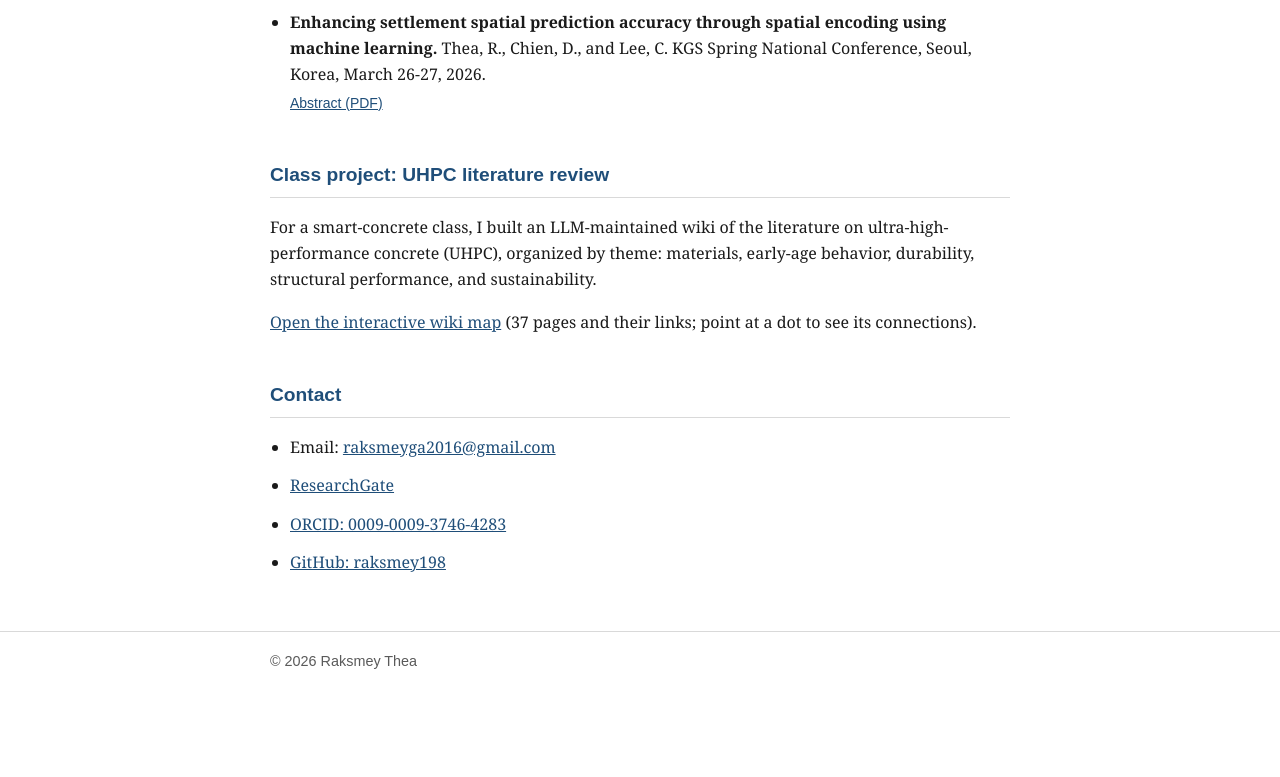
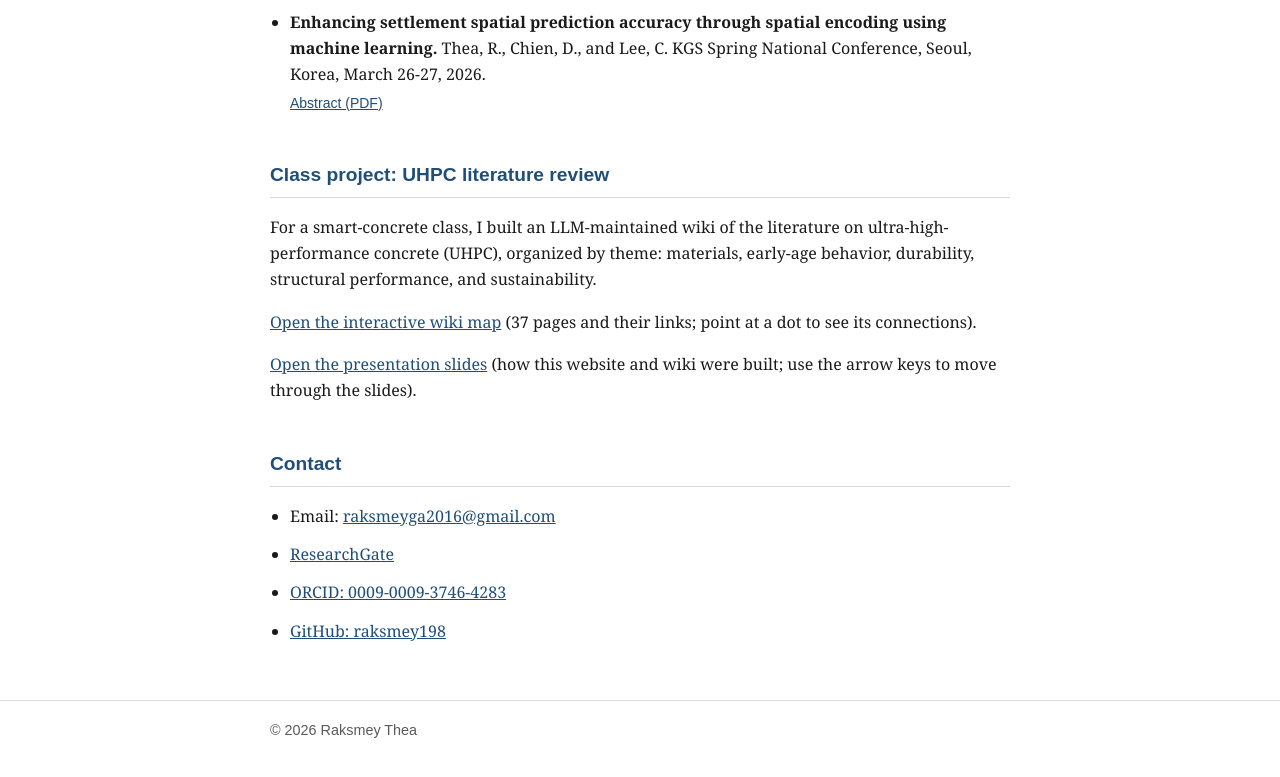
Before and after one commit to raksmey198/raksmey198.github.io, a plain HTML site: page index.html in a window 1280 px wide. Shown: the part 1473-2250 px from the top of the page. Before the commit the page ends 2187 px from the top, so only its background shows below. Drawn offline with Linux system fonts and the light colour scheme.

Commit message:
Link presentation slides from Class project section
Co-Authored-By: Claude Sonnet 5.5 <noreply@anthropic.com>

```diff
--- a/index.html
+++ b/index.html
@@ -98,6 +98,7 @@
     <h2>Class project: UHPC literature review</h2>
     <p>For a smart-concrete class, I built an LLM-maintained wiki of the literature on ultra-high-performance concrete (UHPC), organized by theme: materials, early-age behavior, durability, structural performance, and sustainability.</p>
     <p><a href="uhpc-wiki.html">Open the interactive wiki map</a> (37 pages and their links; point at a dot to see its connections).</p>
+    <p><a href="presentation.html">Open the presentation slides</a> (how this website and wiki were built; use the arrow keys to move through the slides).</p>
   </section>
 
   <section id="contact">
```
